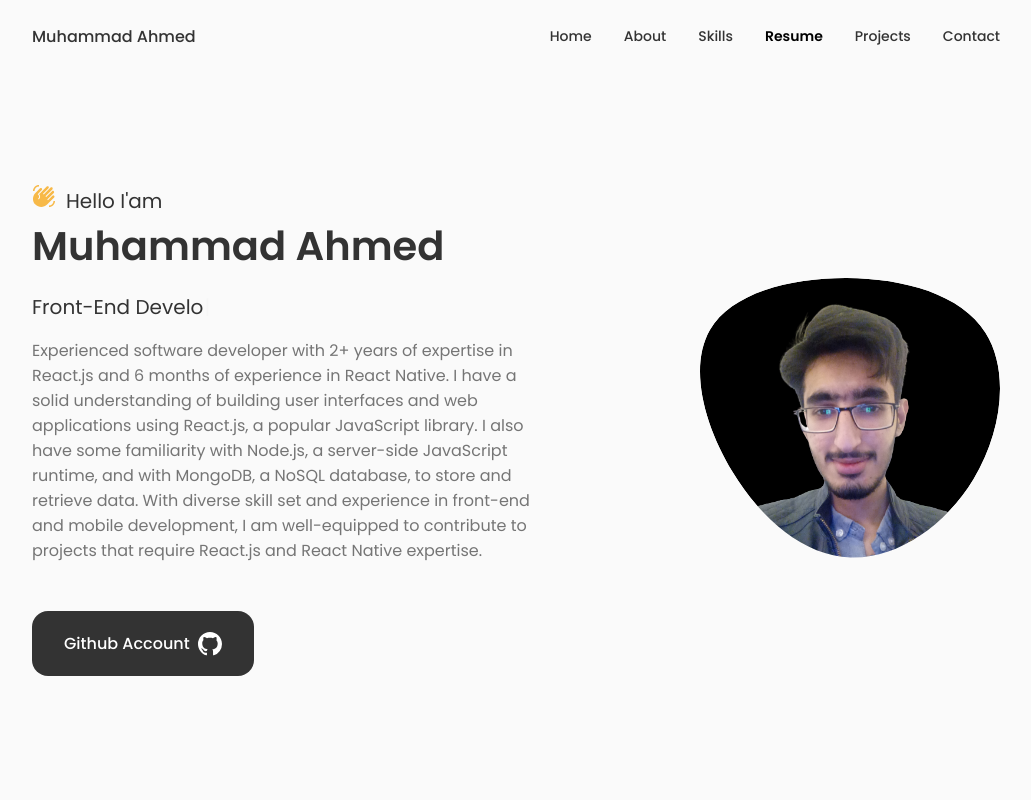
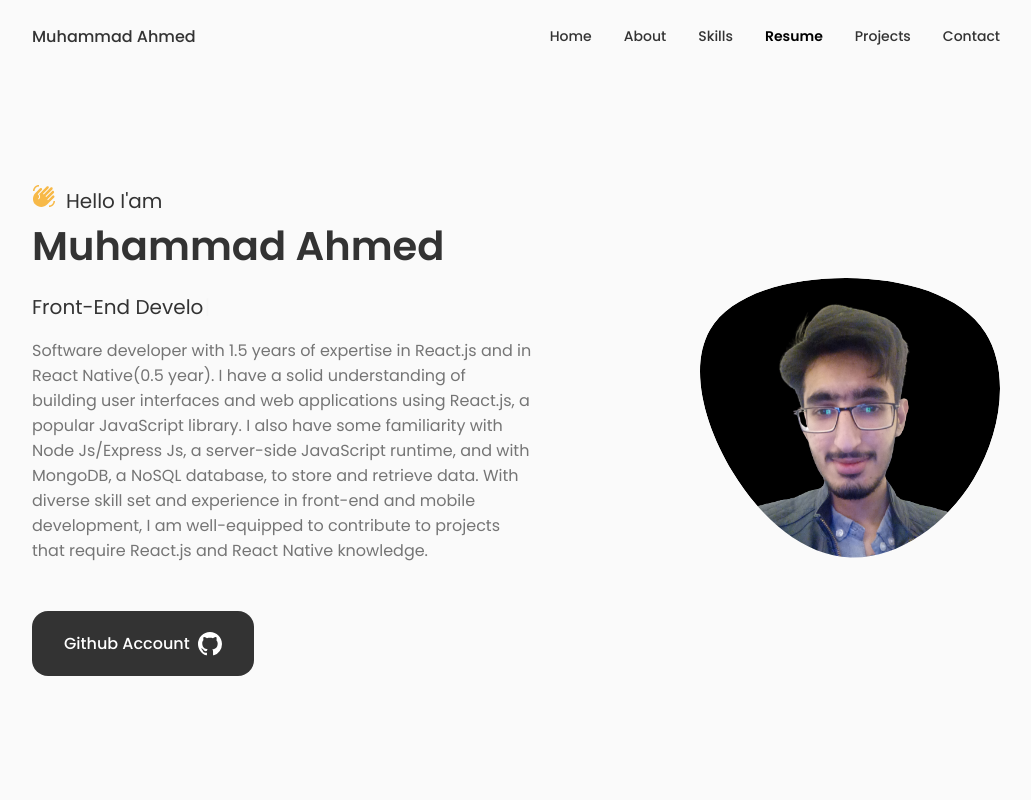
Before and after one commit to ahmed-dev-chain/Portfolio-Site, a React (Create React App) app: page / in a window 1280 px wide. Shown: the top 800 px of the page, without its empty margins (124-1155 px from the left). Built offline with nearby package versions, Linux system fonts and the light colour scheme; the HTML template or start-up script is replaced by a standard one.

Commit message:
Update Resume With New Data.

```diff
--- a/src/components/about/About.jsx
+++ b/src/components/about/About.jsx
@@ -26,7 +26,7 @@ const About = () => {
             <div className="about_box" data-aos="fade-left" data-aos-delay="0">
               <i className="uil uil-award about_icon"></i>
               <h3 className="about_title">Experience</h3>
-              <span className="about_subtitle">2+ years</span>
+              <span className="about_subtitle">1.5 year</span>
             </div>
             <div
               className="about_box"
@@ -35,7 +35,7 @@ const About = () => {
             >
               <i className="uil uil-suitcase-alt about_icon"></i>
               <h3 className="about_title">Worked On</h3>
-              <span className="about_subtitle">5+ projects</span>
+              <span className="about_subtitle">3+ projects</span>
             </div>
             <div
               className="about_box"
--- a/src/components/contact/Contact.jsx
+++ b/src/components/contact/Contact.jsx
@@ -76,10 +76,10 @@ const Contact = () => {
               <div className="contact_card" data-aos="fade-up" data-aos-delay="700">
                 <i className="uil uil-linkedin contact_card_icon"></i>
                 <h3 className="contact_card_title">Linkedin</h3>
-                <span className="contact_card_data">muhammad-ahmed-271b88229</span>
+                <span className="contact_card_data">m-ahmed-dev</span>
 
                 <a
-                  href="https://www.linkedin.com/in/muhammad-ahmed-271b88229/"
+                  href="https://www.linkedin.com/in/m-ahmed-dev"
                   rel="noreferrer"
                   className="contact_button"
                   target="_blank"
--- a/src/components/home/Home.jsx
+++ b/src/components/home/Home.jsx
@@ -74,16 +74,16 @@ const Home = () => {
               />
             </h3>
             <p className="home_description" data-aos="zoom-in">
-              Experienced software developer with 2+ years
-              of expertise in React.js and 6 months of experience in React
-              Native. I have a solid understanding of building user interfaces
+              Software developer with 1.5 years
+              of expertise in React.js and in React
+              Native(0.5 year). I have a solid understanding of building user interfaces
               and web applications using React.js, a popular JavaScript library.
-              I also have some familiarity with Node.js, a server-side JavaScript
+              I also have some familiarity with Node Js/Express Js, a server-side JavaScript
               runtime, and with MongoDB, a NoSQL database, to store
               and retrieve data. With  diverse skill set and experience in
               front-end and mobile development, I am well-equipped to
               contribute to projects that require React.js and React Native
-              expertise.
+              knowledge.
             </p>
             <a
               href="https://github.com/aw708596?tab=repositories"
--- a/src/components/projects/Project.jsx
+++ b/src/components/projects/Project.jsx
@@ -69,7 +69,7 @@ const Project = ({ projects }) => {
           </div>
         );
       })}
-      <p className="text-center">There are more projects that can't be shown due to compant policies.</p>
+      <p className="text-center">There are some other projects that can't be shown due to company/client policies.</p>
     </>
 
   );
--- a/src/components/projects/Projects.jsx
+++ b/src/components/projects/Projects.jsx
@@ -31,14 +31,23 @@ const Projects = () => {
             title: "MBFX",
             // github: "https://github.com",
             demo: "https://mbfx.co",
-              // description: ``,
+            description: `<p>MBFX is a trading company website that uses HTML, CSS, and JavaScript.
+             It offers an easy-to-use interface for trading stocks, commodities, currencies, and
+             indices. With real-time market data and analysis tools, users can make informed decisions.
+              MBFX prioritizes security and provides customer support for a reliable trading
+              experience.</p>`,
           },
           {
             imageURL: Createsmart,
             title: "Createsmart",
             // github: "https://github.com",
             demo: "https://app.createsmart.io",
-              // description: ``,
+            description: `<p>
+            Createsmart is an innovative project I collaborated on as a ReactJS developer.
+            It is a versatile tool that empowers users to design presentations and export them as
+             HTML. Additionally, it enables the creation of visually appealing email templates,
+             small website pages, and the execution of email campaigns. With Createsmart, users
+             can effortlessly enhance their communication and marketing strategies.</p>`,
           },
           {
             imageURL: BookLand,
@@ -72,56 +81,56 @@ const Projects = () => {
             title: "TicTac Game",
             // github: "https://github.com",
             demo: "https://bright-sfogliatella-c30531.netlify.app/",
-              // description: ''
+            description: '<p>Made a small game called tictac for fun.</p>'
           },
           {
             imageURL: SnakeGame,
             title: "Snake Game",
             // github: "https://github.com",
             demo: "https://dulcet-alfajores-3749d8.netlify.app/",
-              // description: ''
+            description: '<p>Made Snake game using react js just for polishing my skills.</p>'
           },
           {
             imageURL: DiceLuck,
             title: "Dice Luck Game",
             // github: "https://github.com",
             demo: "https://gleeful-alfajores-60aec8.netlify.app/",
-              // description: ''
+            description: '<p>Created a personal project for practice. A multiplayer game.</p>'
           },
           {
             imageURL: RandomGame,
             title: "Guess My Number Game",
             // github: "https://github.com",
             demo: "https://famous-raindrop-0199b6.netlify.app/",
-              // description: ''
+            description: '<p>Created a personal project for practice.</p>'
           },
           {
             imageURL: MaptyApp,
             title: "Mapty Application",
             // github: "https://github.com",
             demo: "https://classy-kleicha-7dfd24.netlify.app/",
-              // description: ''
+            description: '<p>Created a personal project for practice.</p>'
           },
           {
             imageURL: DrogoSurvey,
             title: "Drogo Survey",
             // github: "https://github.com",
             demo: "https://remarkable-nasturtium-257d49.netlify.app/",
-              // description: ''
+            description: '<p>Created a personal project for practice. A Survey Application.</p>'
           },
           {
             imageURL: BankistSite,
             title: "Bankist Website",
             // github: "https://github.com",
             demo: "https://nimble-pothos-3ee572.netlify.app/",
-              // description: ''
+            description: '<p>Created a personal project for practice.</p>'
           },
           {
             imageURL: BankistApp,
             title: "Bankist Application",
             // github: "https://github.com",
             demo: "https://incandescent-douhua-8280f7.netlify.app/",
-              // description: ''
+            description: '<p>Created a personal project for practice. A multiplayer game.</p>'
           },
         ]}
       />
--- a/src/components/resume/Resume.jsx
+++ b/src/components/resume/Resume.jsx
@@ -16,7 +16,7 @@ const Resume = () => {
             {
               title: "Bachelor In Computer Science",
               location: "Virtual University, Lahore",
-              calender: "2023 - 2028",
+              calender: "Present",
             },
             {
               title: "Intermediate",
@@ -39,12 +39,7 @@ const Resume = () => {
               title: "React JS Developer",
               location: "Business Solutions And Services - Lahore",
               calender: "January 2022 - Present",
-            },
-            {
-              title: "Front End Developer",
-              location: "Capazyte - Karachi",
-              calender: "October 2020 - December 2021",
-            },
+            }
           ]}
         />
       </div>
```
Also changed, not shown: 1 other file (tests, documents, lock files or other folders). Lines whose indentation alone changed are shown as unchanged.
